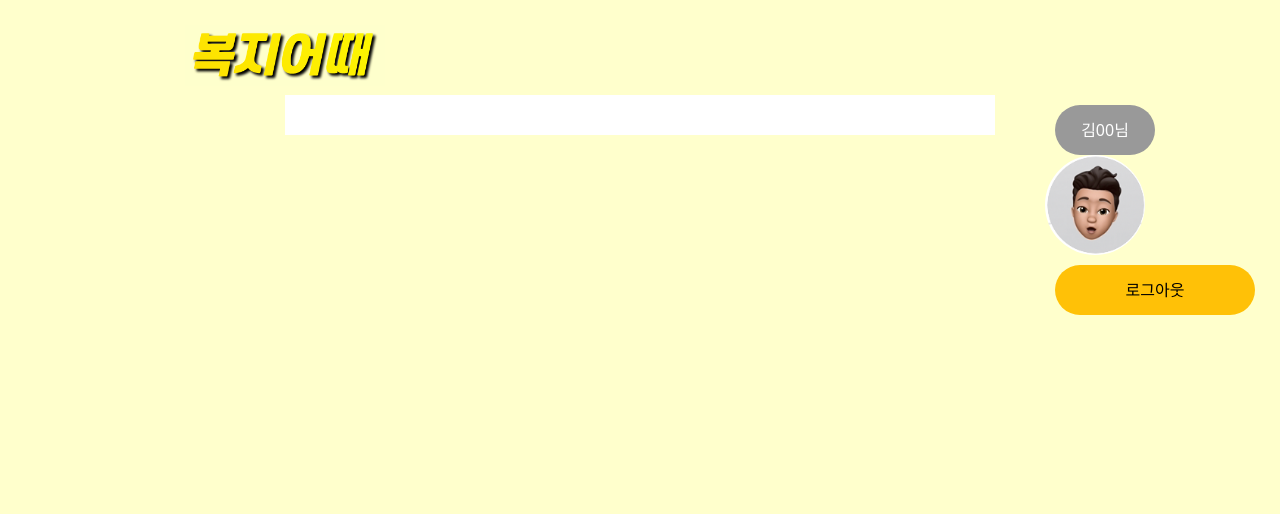
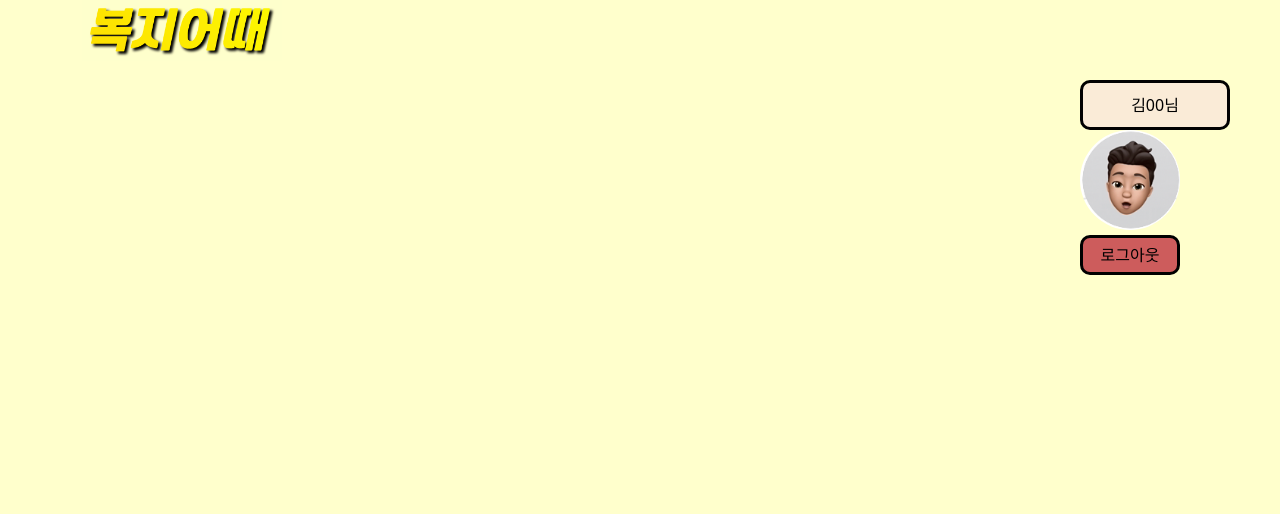
Before and after one commit to asiansam/bogjieottae, a Flask app: page /profile in a window 1280 px wide. Shown: the top 514 px of the page. Before the commit the page ends 315 px from the top, so only its background shows below. Run offline with Flask 2, Linux system fonts and the light colour scheme; data that the repository does not hold is empty.

Commit message:
<type>feat: <Myprofile>
<body>HTML 수정

<footer>

```diff
--- a/templates/MyProfile.html
+++ b/templates/MyProfile.html
@@ -12,7 +12,7 @@
             crossorigin="anonymous"></script>
     <link href="https://fonts.googleapis.com/css2?family=Gowun+Dodum&display=swap" rel="stylesheet">
     <title>복지어때</title>
-    <link rel="stylesheet" href="../static/css/common.css" type="text/css">
+    <link rel="stylesheet" href="../static/css/mainpagecss.css" type="text/css">
     <style>
         .nickname > button {
             border-radius: 50px;
@@ -25,6 +25,35 @@
         $(document).ready(function () {
             mainpostap();
         });
+
+        function addPost() {
+            let link = "/";
+            window.location.href = link;
+        }
+
+        function () {
+            let link = "/";
+            window.location.href = link;
+        }
+
+        function () {
+            $.ajax({
+                type: "GET",
+                url: "/api/profile",
+                data: {},
+                success: function (response) {
+                    let company = response['company']
+
+                    for (let i = 0; i < company.length; i++) {
+                        let company_name = company[i]['companyName']
+                        let logo = company[i]['companyLogo']
+                        let temp_html = ` `
+                        $('#infoBox').append(temp_html)
+
+
+
+
+
 
         function mainpostap() {
             $.ajax({
@@ -44,14 +73,14 @@
                             <img src="../static/img/${logo}" class="img-fluid rounded-start" alt="...">
                         </div>
                         <div class="col-md-8">
-                            <div class="card-body" style="margin-top: 30px; ">
+                            <div class="card-body" style="margin-top: 60px; ">
 
-                                <h1 class="card-text"
-                                    style="display: inline; flex-direction: column;">
+                                <h1 class="card-text" onclick=""
+                                    style="display: inline; flex-direction: column; margin-left: 50px;">
                                     ${company_name}</h1>
                                 <svg xmlns="http://www.w3.org/2000/svg" width="30" height="30" fill="currentColor"
                                      class="bi bi-heart"
-                                     viewBox="0 0 16 16" onclick="favorite()" style="float:right; margin-top: 10px;">
+                                     viewBox="0 0 16 16" onclick="favorite()" style="float:right; margin-top: 12px;">
                                     <path d="m8 2.748-.717-.737C5.6.281 2.514.878 1.4 3.053c-.523 1.023-.641 2.5.314 4.385.92 1.815 2.834 3.989 6.286 6.357 3.452-2.368 5.365-4.542 6.286-6.357.955-1.886.838-3.362.314-4.385C13.486.878 10.4.28 8.717 2.01L8 2.748zM8 15C-7.333 4.868 3.279-3.04 7.824 1.143c.06.055.119.112.176.171a3.12 3.12 0 0 1 .176-.17C12.72-3.042 23.333 4.867 8 15z"/>
 
                                 </svg>
@@ -67,23 +96,24 @@
     </script>
 </head>
 <body class="main">
-<div class="container" >
-    <div class="header" >
+<div class="container">
+    <div class="header">
         <div style="width: 50px; height: 50px; margin-bottom: 20px">
-            <a href="http://localhost:2000/main"><img style="width: 200px" src="../static/img/logo.png"></a>
+            <a href="http://localhost:5000/main"><img style="width: 200px" src="../static/img/logo.png"></a>
         </div>
-        <div class="nickname">
-            <div style="width: 50px; height: 50px;  margin-bottom: 5px; float:right;">
-                <div id="profile-btn">
-                    <button class="nickname" onclick="profile()" id="profileid"
-                            style="width: 100px; border-radius: 50px; float:left;">
-                        김00님
-                    </button>
-                    <img style="width: 100px; border-radius: 50px" src="../static/img/이미지.png" class="radius_img_1">
-                    <button type="button" class="btn-warning" style="border-radius: 50px">로그아웃</button>
-                </div>
-            </div>
-        </div>
-        <div class="body" id="infoBox">
+    </div>
+</div>
+
+<div id="profile-btn" style="margin: 80px, auto; margin-left: 20px; width: 200px; float: right; margin-bottom: 1000px">
+    <button class="nickname" onclick="profile()" id="profileid">
+        김00님
+    </button>
+    <img style="width: 100px; border-radius: 50px" src="../static/img/이미지.png" class="radius_img_1">
+    <button class="logout" onclick="addPost()">
+        로그아웃
+    </button>
+</div>
+<div class="body" id="infoBox">
+</div>
 </body>
 </html>
```
